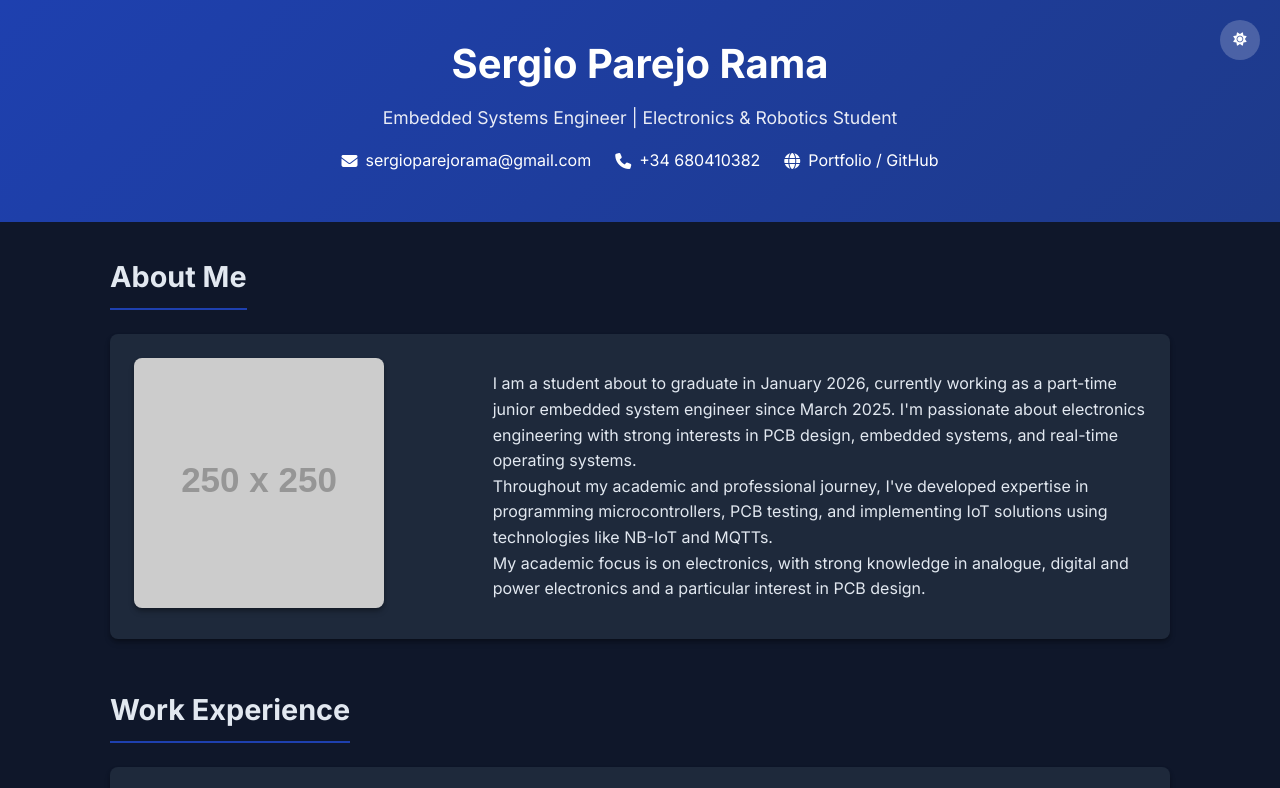
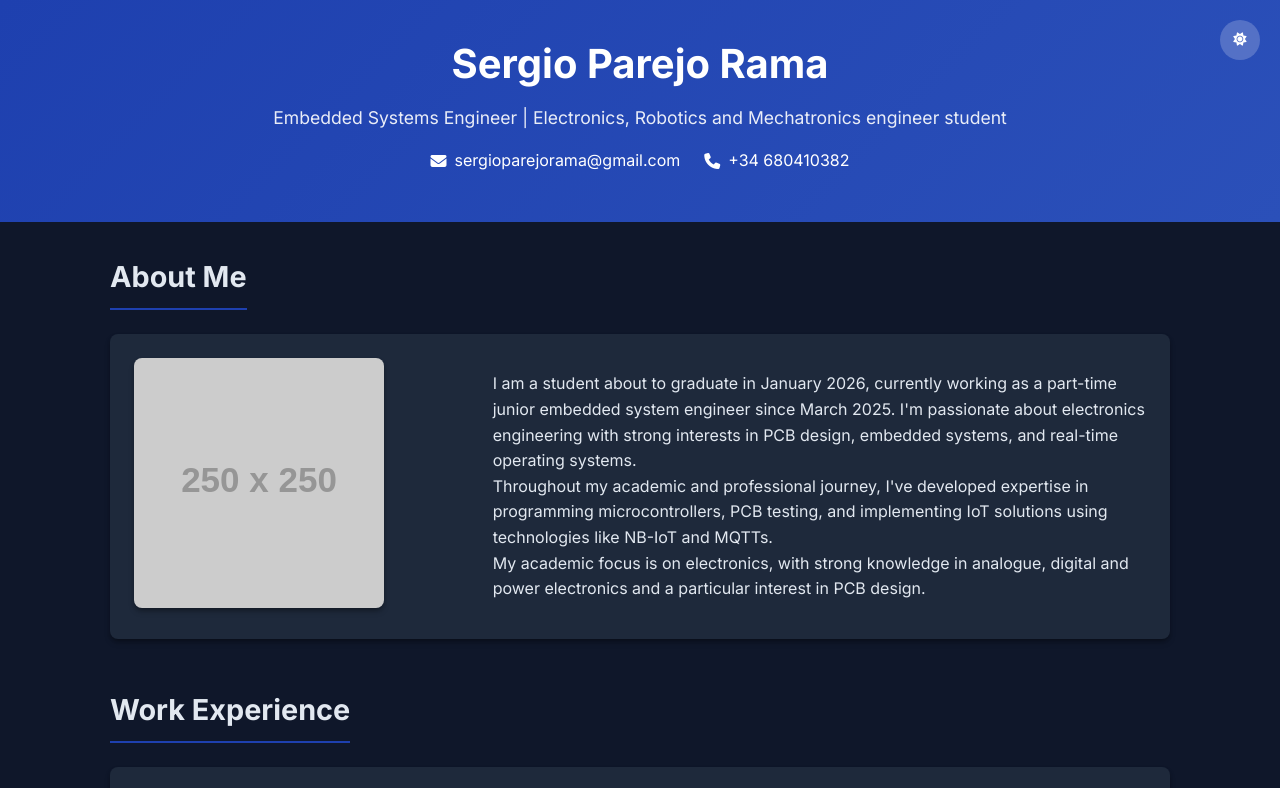
Before and after one commit to sertop13/sertop13.github.io, a plain HTML site: page index.html in a window 1280 px wide. Shown: the top 788 px of the page. Drawn offline with Linux system fonts and the light colour scheme; placeholder pictures from the web are drawn by us.

Commit message:
Update primary-dark color and link

```diff
--- a/index.html
+++ b/index.html
@@ -9,7 +9,7 @@
   <style>
     :root {
       --primary: #1e40af;
-      --primary-dark: #1e3a8a;
+      --primary-dark: #2b50b9;
       --secondary: #64748b;
       --dark: #0f172a;
       --light: #f8fafc;
@@ -306,16 +306,13 @@
         <i class="fas fa-sun"></i>
       </button>
       <h1>Sergio Parejo Rama</h1>
-      <p>Embedded Systems Engineer | Electronics & Robotics Student</p>
+      <p>Embedded Systems Engineer | Electronics, Robotics and Mechatronics engineer student</p>
       <div class="contact-info">
         <a href="mailto:sergioparejorama@gmail.com">
           <i class="fas fa-envelope"></i> sergioparejorama@gmail.com
         </a>
         <a href="tel:+34680410382">
           <i class="fas fa-phone"></i> +34 680410382
-        </a>
-        <a href="https://sheetsresume.com/" target="_blank">
-          <i class="fas fa-globe"></i> Portfolio / GitHub
         </a>
       </div>
     </div>
@@ -419,7 +416,7 @@
       </div>
 
       <div class="view-all-projects">
-        <a href="https://sheetsresume.com/" target="_blank" class="view-all-btn">
+        <a href="https://drive.google.com/drive/folders/1e_fIoK3MwNf-Z5-F5xshcVVCTjYSa5_Q?usp=sharing" target="_blank" class="view-all-btn">
           <i class="fas fa-external-link-alt"></i> View All Projects
         </a>
       </div>
```
